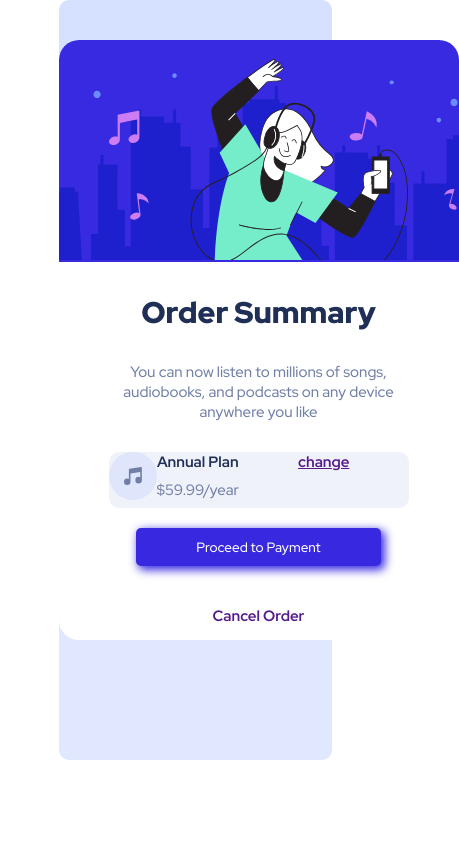
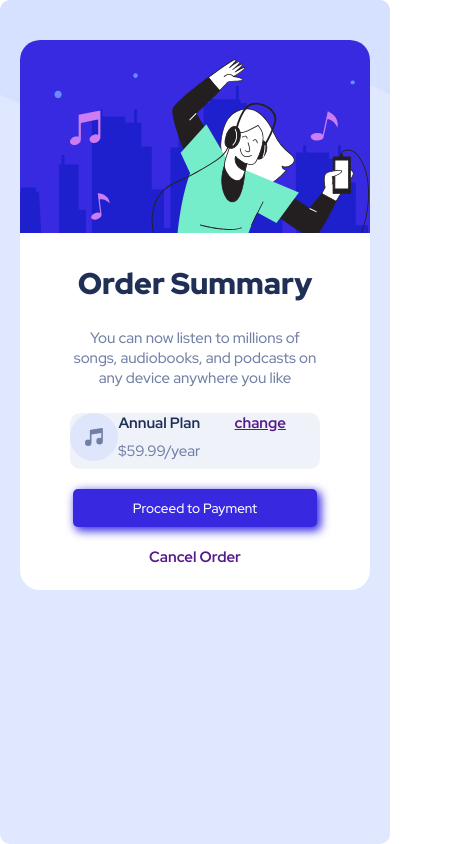
Before and after one commit to champer3/order-summary, a plain HTML site: page index.html in a window 390 px wide. Shown: the whole page, 459 px wide, since content can reach past the window. Drawn offline with Linux system fonts and the light colour scheme.

Commit message:
adjusting responsiveness

```diff
--- a/style.css
+++ b/style.css
@@ -18,8 +18,8 @@ html, body{
     margin: auto;
     padding: auto;
     padding-top: 40px;
-    height: 90%;
-    width: 70vw;
+    height: 100%;
+    width: 100vw;
     background-color: hsl(225, 100%, 94%);
     background-image: url("images/pattern-background-desktop.svg");
     background-repeat: no-repeat;
@@ -28,25 +28,24 @@ html, body{
 }
 
 .inner-con{
-    position: absolute;
     background-color: white;
-    width: 400px;
-    height: 600px;
+    width: 350px;
+    height: 550px;
     margin: auto;
     position: relative;
     border-radius: 20px;
 }
 
 .img{
-    height: 37%;
+    height: 35%;
     background-image: url("images/illustration-hero.svg");
     border-top-left-radius: 20px;
     border-top-right-radius: 20px;
 }
 
 .text-area{
-    width: 300px;
-    height: 180px;
+    width: 250px;
+    height: 100px;
     margin: auto;
     padding: 30px 0px;
     text-align: center;
@@ -104,7 +103,7 @@ button:hover{
 }
 
 .c-order{
-    margin-top: 20px;
+    margin-top: 0px;
     text-decoration: none;
 }
 
```
